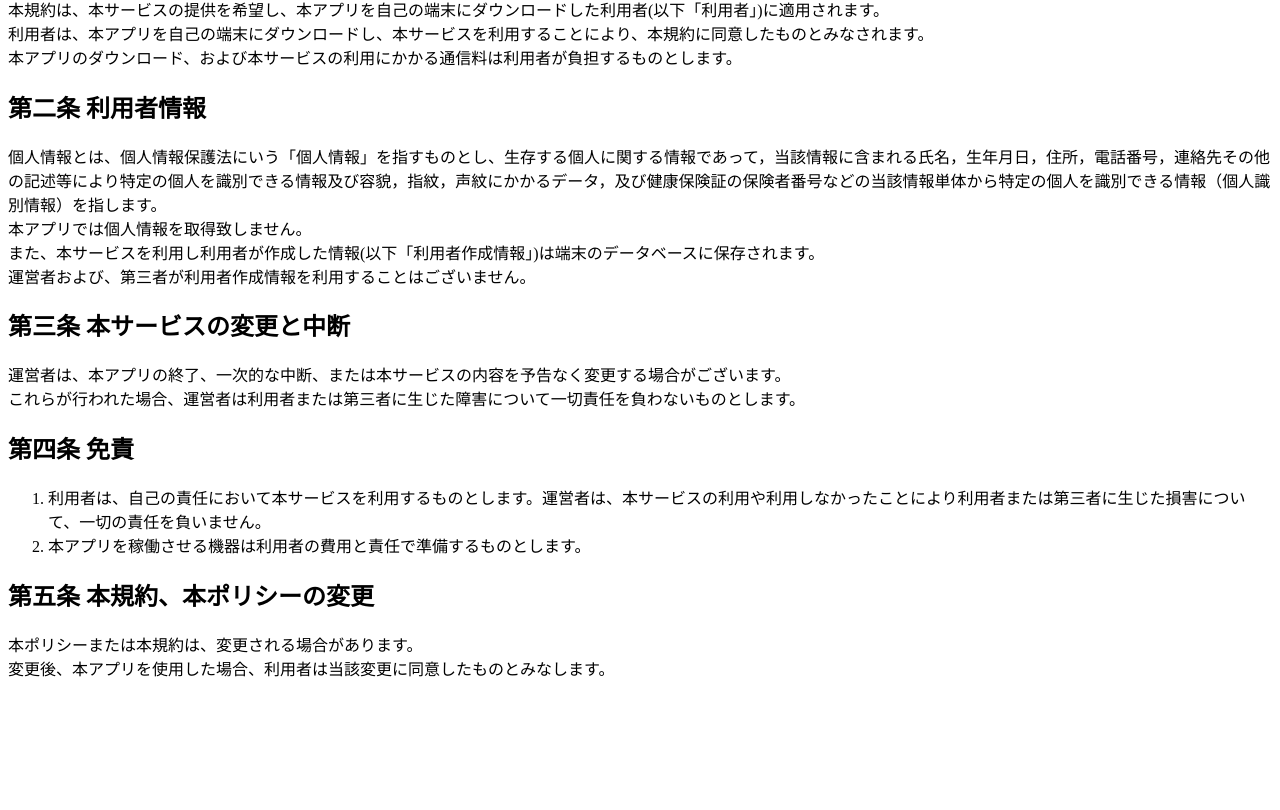
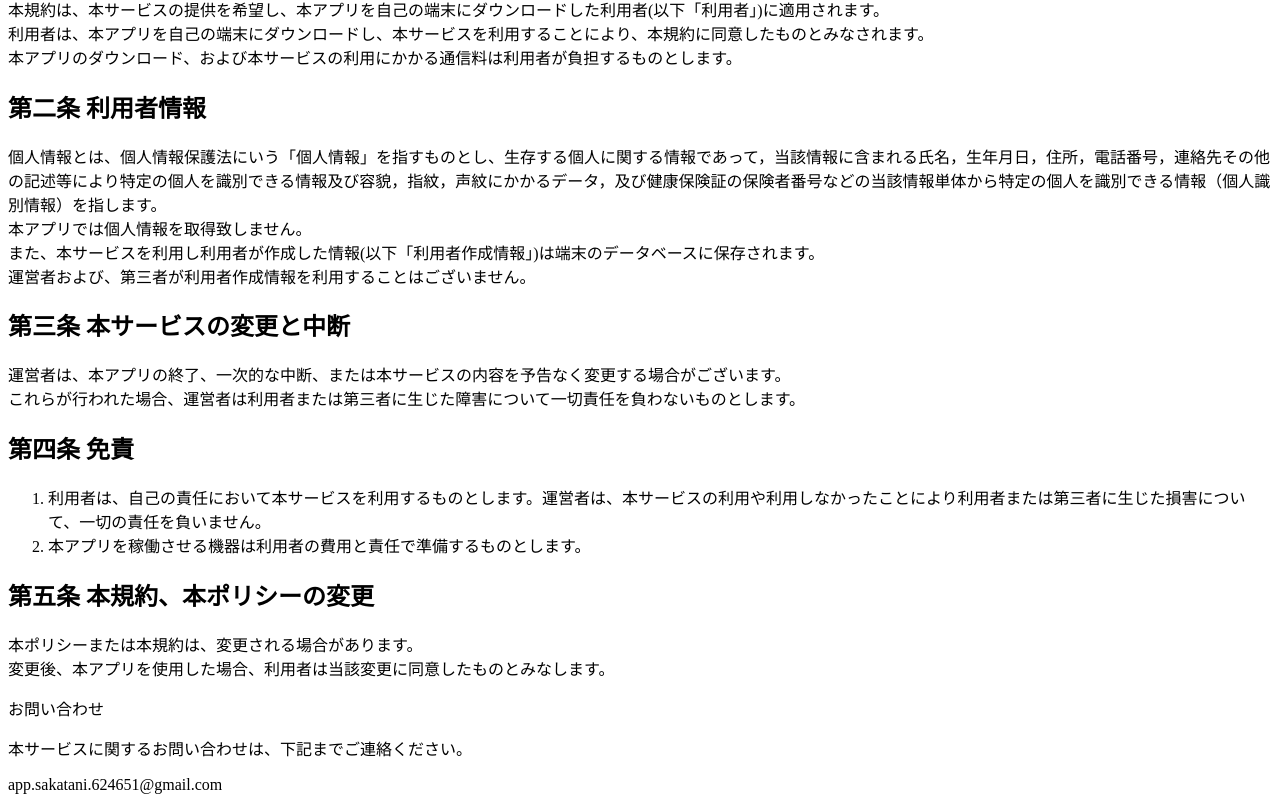
Before and after one commit to sakatani1103/TimerAppPrivacyPolicy, a plain HTML site: page docs/index.html in a window 1280 px wide. Shown: the part 341-1151 px from the top of the page. Before the commit the page ends 1029 px from the top, so only its background shows below. Drawn offline with Linux system fonts and the light colour scheme.

Commit message:
お問い合わせ先の追加

```diff
--- a/docs/index.html
+++ b/docs/index.html
@@ -35,4 +35,8 @@
   本ポリシーまたは本規約は、変更される場合があります。<br>
   変更後、本アプリを使用した場合、利用者は当該変更に同意したものとみなします。<br>
 
+  <p>お問い合わせ</p>
+  <p>本サービスに関するお問い合わせは、下記までご連絡ください。</p>
+  <p>app.sakatani.624651@gmail.com</p>
+
 </body>
```
